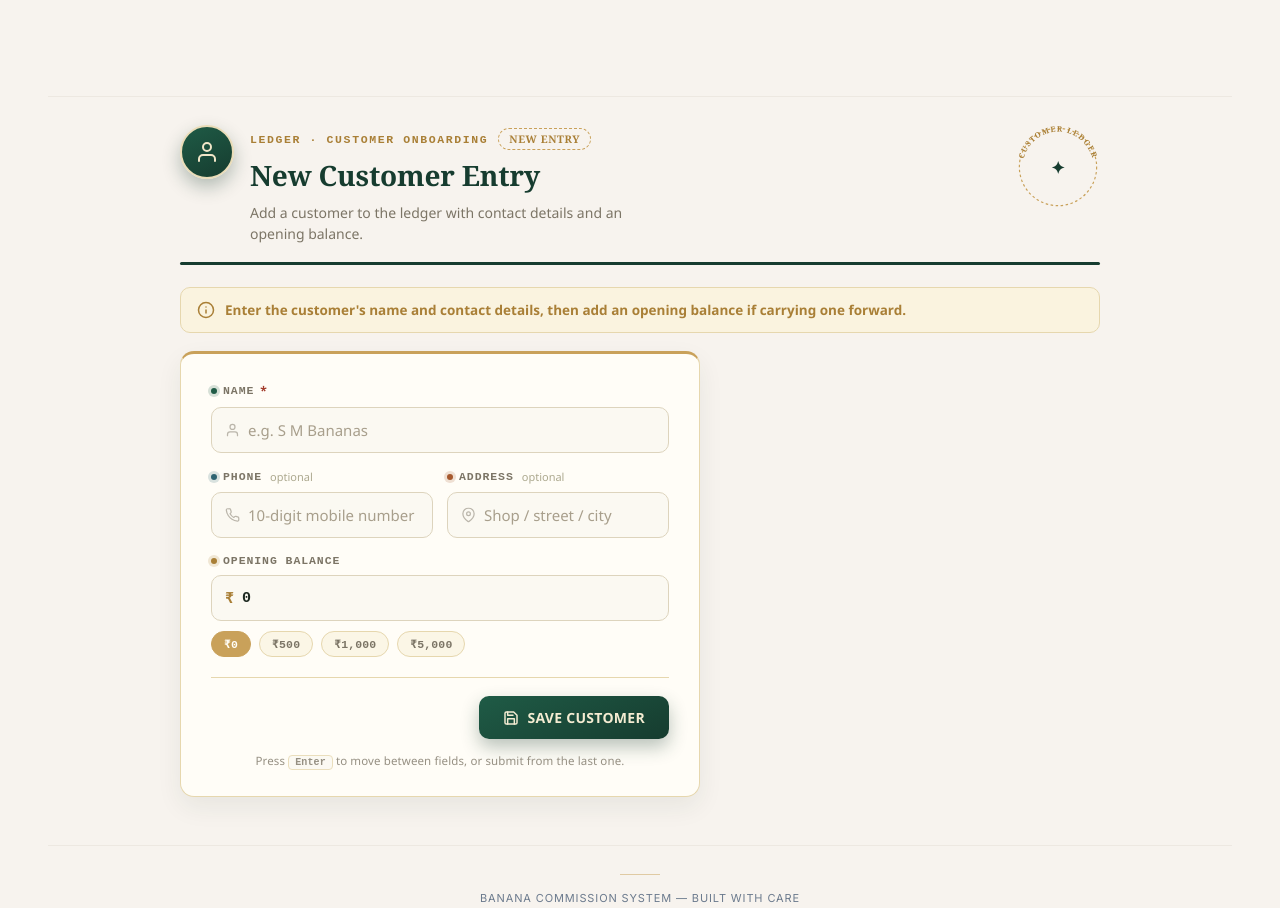
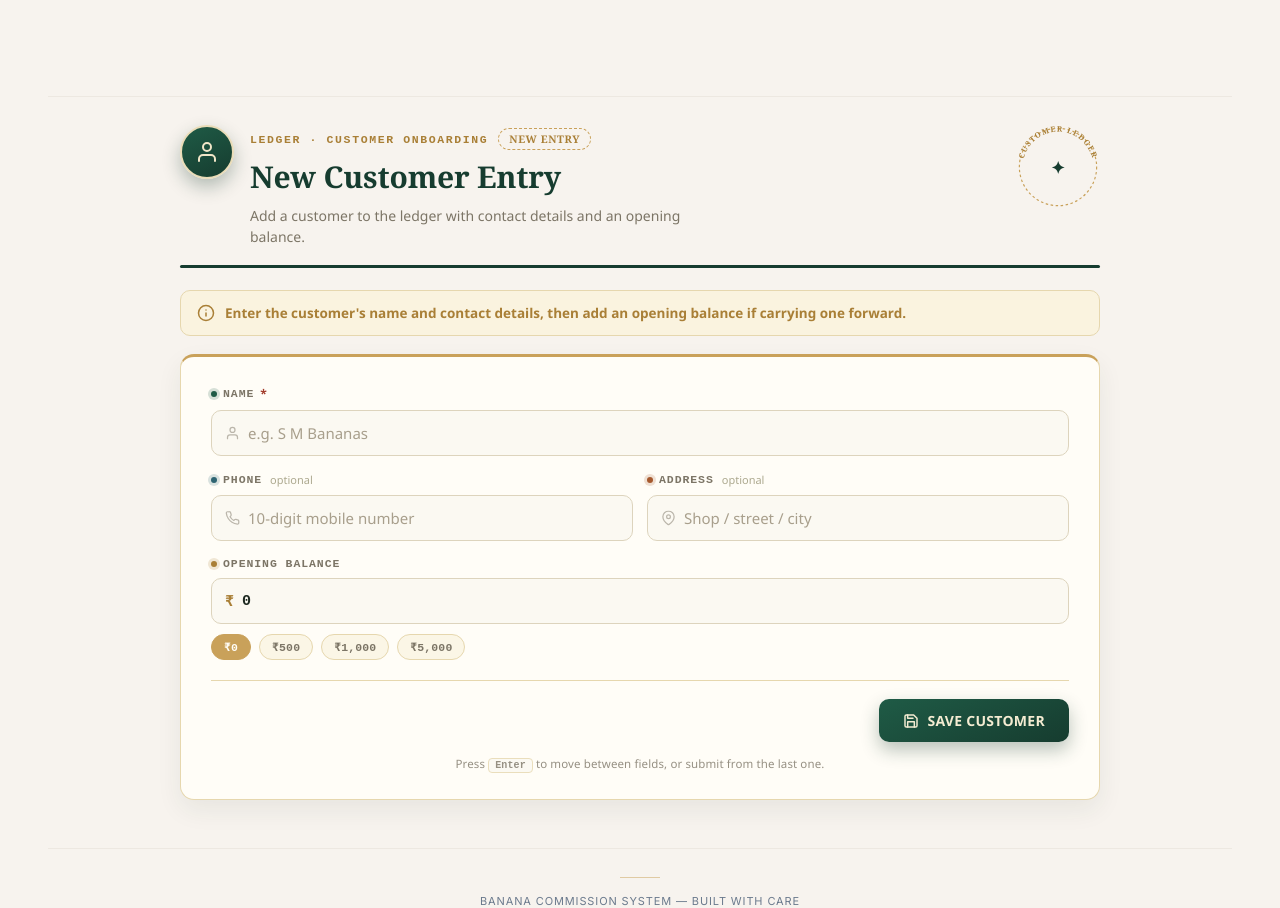
Before and after one commit to Anish-RS/commision-project-, a Flask app: page /customers/add in a window 1280 px wide. Run offline with Flask 3, Linux system fonts and the light colour scheme; the visitor is signed in with stand-in values (Sample User, id 1); some libraries are stand-ins or nearby versions.

Commit message:
Update add_customer.html

```diff
--- a/templates/add_customer.html
+++ b/templates/add_customer.html
@@ -97,7 +97,7 @@
   .page-heading h2 {
     margin: 0;
     font-family: Georgia, 'Times New Roman', serif;
-    font-size: 28px;
+    font-size: 30px;
     font-weight: 700;
     color: var(--green);
     letter-spacing: -0.2px;
@@ -107,7 +107,7 @@
     margin: 8px 0 0;
     font-size: 14px;
     color: var(--muted);
-    max-width: 420px;
+    max-width: 480px;
     line-height: 1.5;
   }
 
@@ -212,6 +212,22 @@
     border: 1px solid var(--gold-line);
     border-top: 3px solid var(--gold);
     width: 100%;
+  }
+
+  /* Fights any global .card rules from base.html (e.g. flex-basis / max-width)
+     that were shrinking and centering this form */
+  #customerCard.card {
+    width: 100% !important;
+    max-width: 100% !important;
+    flex: 1 1 100% !important;
+    flex-basis: 100% !important;
+    display: block !important;
+    box-sizing: border-box !important;
+  }
+
+  #customerForm {
+    width: 100%;
+    display: block;
   }
 
   label {
@@ -587,7 +603,7 @@
     {% endif %}
   {% endwith %}
 
-  <div class="card">
+  <div class="card" id="customerCard">
     <form method="POST" id="customerForm" novalidate>
 
       <div class="form-group fg-name">
```
